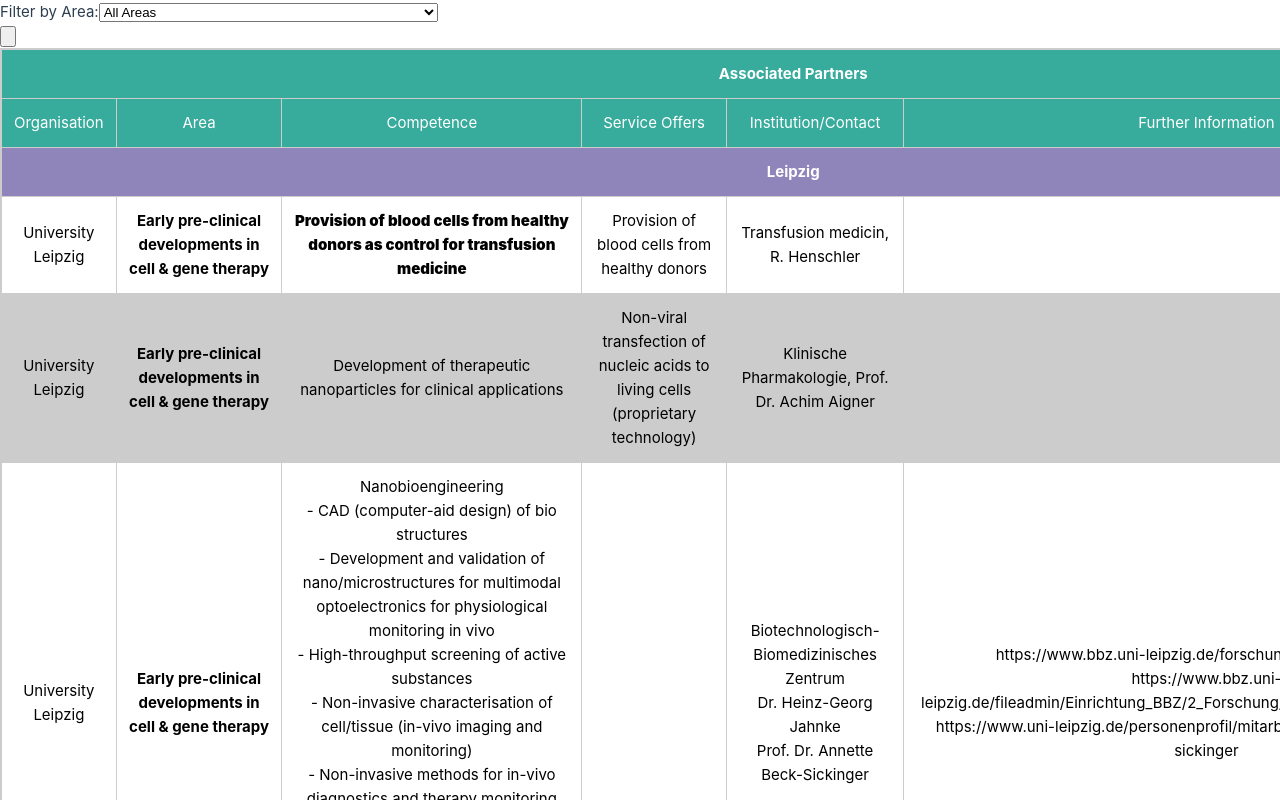
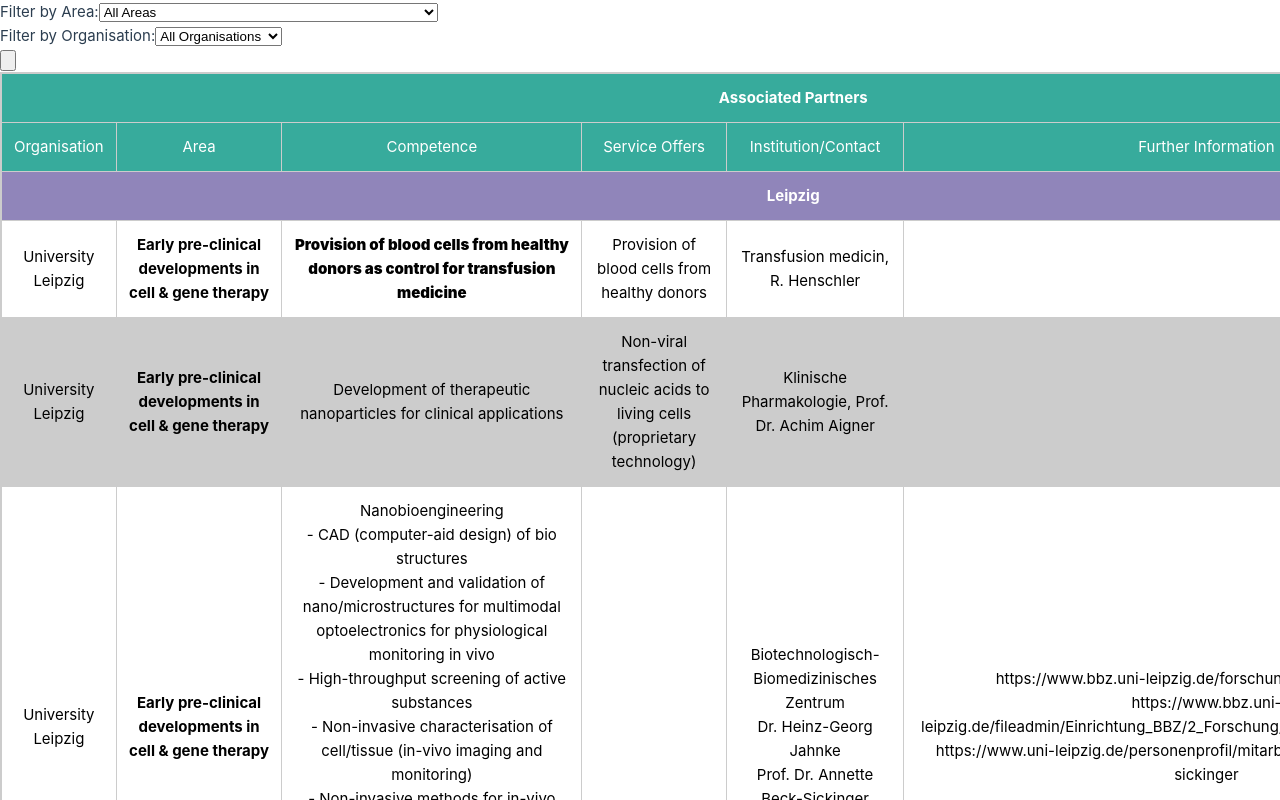
Before and after one commit to mariamfahim/internal-vue-tool, a Vue app: page / in a window 1280 px wide. Shown: the top 800 px of the page. Built offline with nearby package versions, Linux system fonts and the light colour scheme.

Commit message:
added an organisation filter

```diff
--- a/src/components/CompetenceList.vue
+++ b/src/components/CompetenceList.vue
@@ -13,6 +13,23 @@
           <option value="">All Areas</option>
           <option v-for="area in uniqueAreas" :key="area" :value="area">
             {{ area }}
+          </option>
+        </select>
+      </div>
+
+      <!-- ORGANISATION SELECT -->
+      <div class="flex items-center space-x-4">
+        <label for="organisationFilter" class="font-medium"
+          >Filter by Organisation:</label
+        >
+        <select
+          id="organisationFilter"
+          v-model="selectedOrganisation"
+          class="border border-gray-300 rounded px-3 py-1"
+        >
+          <option value="">All Organisations</option>
+          <option v-for="org in uniqueOrganisations" :key="org" :value="org">
+            {{ org }}
           </option>
         </select>
       </div>
@@ -245,6 +262,13 @@
   return [...new Set(areas)].sort();
 });
 
+// ORGANISATION filter
+const selectedOrganisation = ref("");
+const uniqueOrganisations = computed(() => {
+  const orgs = dataList.value.map((r) => r.organization || "");
+  return [...new Set(orgs)].sort();
+});
+
 // --- COMPETENCE FILTER VARIABLES ---
 const competenceKeywords = [
   "Development of ATMPs",
@@ -302,6 +326,11 @@
     if (area && norm(item.area) !== area) return false;
 
     const compText = stripHTML(item.competence);
+
+    const organisation = norm(selectedOrganisation.value);
+
+    // ORGANISATION filter
+    if (organisation && norm(item.organization) !== organisation) return false;
 
     // predefined keywords: if any selected, require at least one match
     if (selectedKeys.length > 0) {
```
